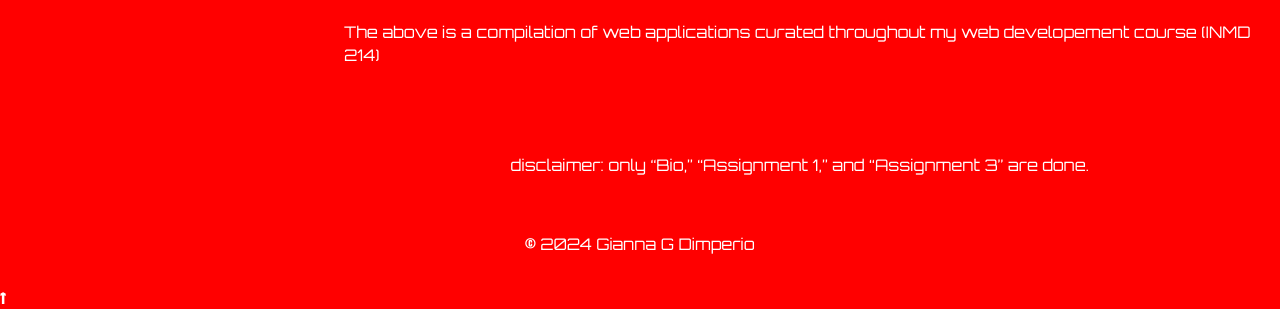
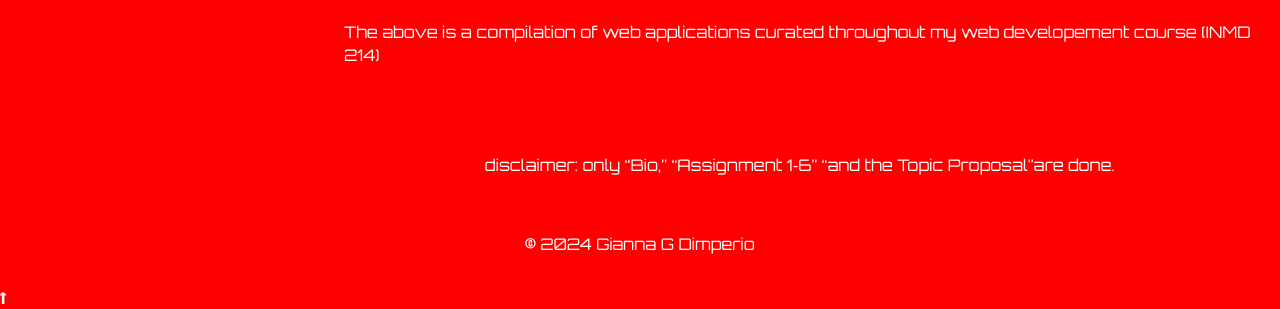
Before and after one commit to ThatGirlWhoCodes/WebDevIIPortfolio, a plain HTML site: page index.html in a window 1280 px wide. Shown: the part 755-1064 px from the top of the page. Drawn offline with nearby package versions, Linux system fonts and the light colour scheme.

Commit message:
disclaimer update

```diff
--- a/index.html
+++ b/index.html
@@ -56,7 +56,7 @@
     <p>The above is a compilation of web applications curated throughout my web developement course &#40INMD 214&#41 </p>
     <!-- P TAG BELOW NOT WORKING -->
     <!-- <p id="click-here"><strong>For more about me click <a href="bio.html">here!</a></strong></p> -->
-    <p id="disclaimer">disclaimer: only <q>Bio,</q> <q>Assignment 1,</q> and <q>Assignment 3</q> are done.</p>
+    <p id="disclaimer">disclaimer: only <q>Bio,</q> <q>Assignment 1&dash;6</q> <q>and the Topic Proposal</q>are done.</p>
   </main>
 </div> <!--closing #two-columns-->
 <footer>
```
